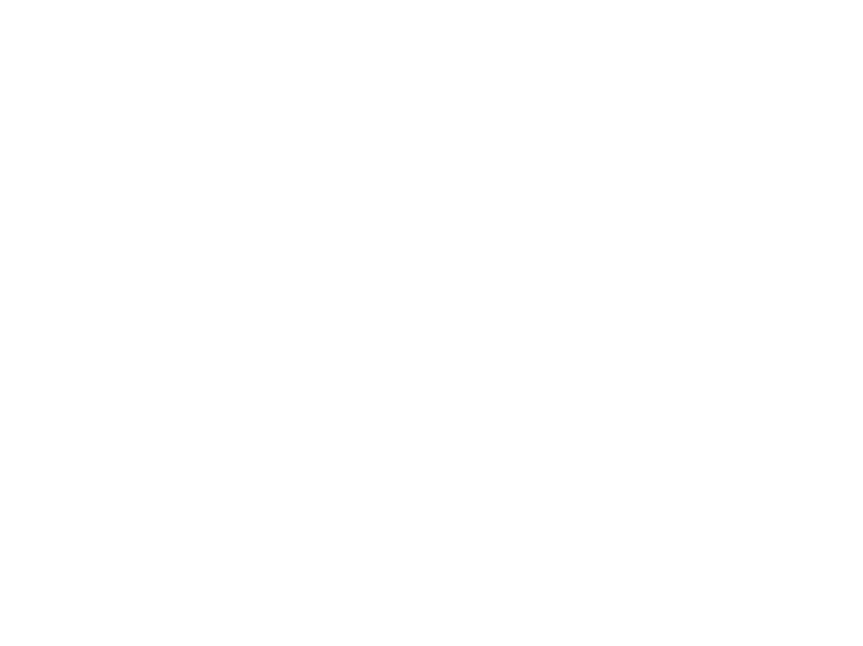
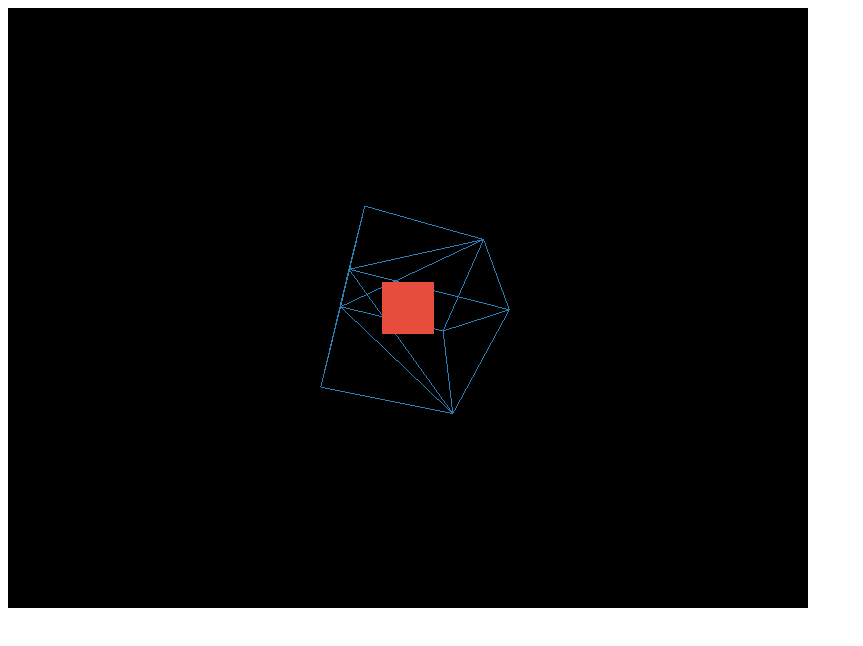
Before and after one commit to mohamed-hossam637/threeJS, a plain HTML site: page index.html in a window 1280 px wide. Shown: the whole page, without its empty margins (0-863 px from the left). Drawn offline with Linux system fonts and the light colour scheme; the site is published under a folder, as on GitHub Pages, so addresses that start at the root find nothing.

Commit message:
Update index.html

```diff
--- a/index.html
+++ b/index.html
@@ -4,7 +4,7 @@
     <meta charset="UTF-8">
     <meta name="viewport" content="width=device-width, initial-scale=1.0">
     <title>three js</title>
-  <script type="module" crossorigin src="/assets/index-9mrU-IM5.js"></script>
+  <script type="module" crossorigin src="assets/index-9mrU-IM5.js"></script>
 </head>
 <body>
     <canvas id="webgl"></canvas>
```
